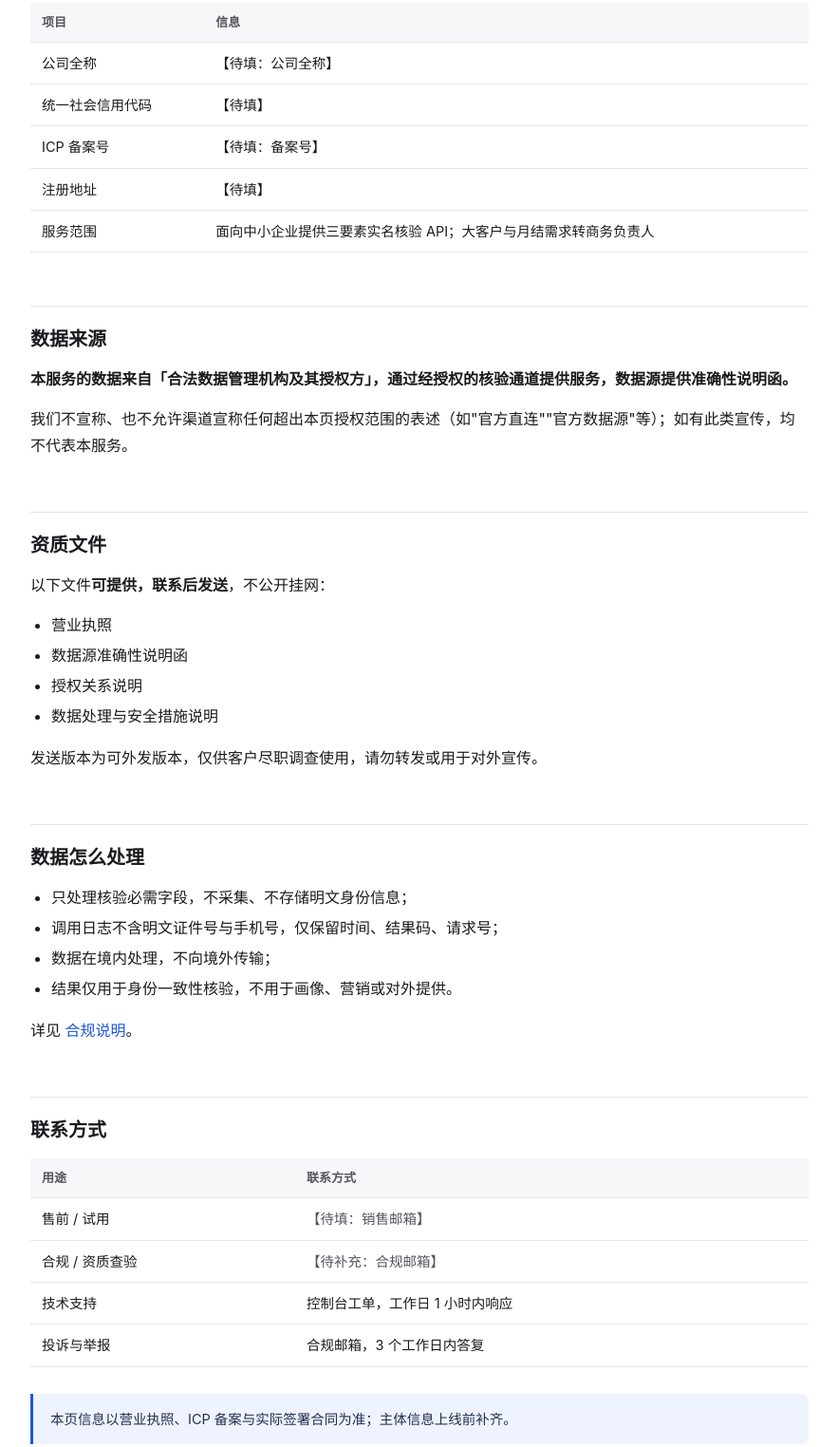
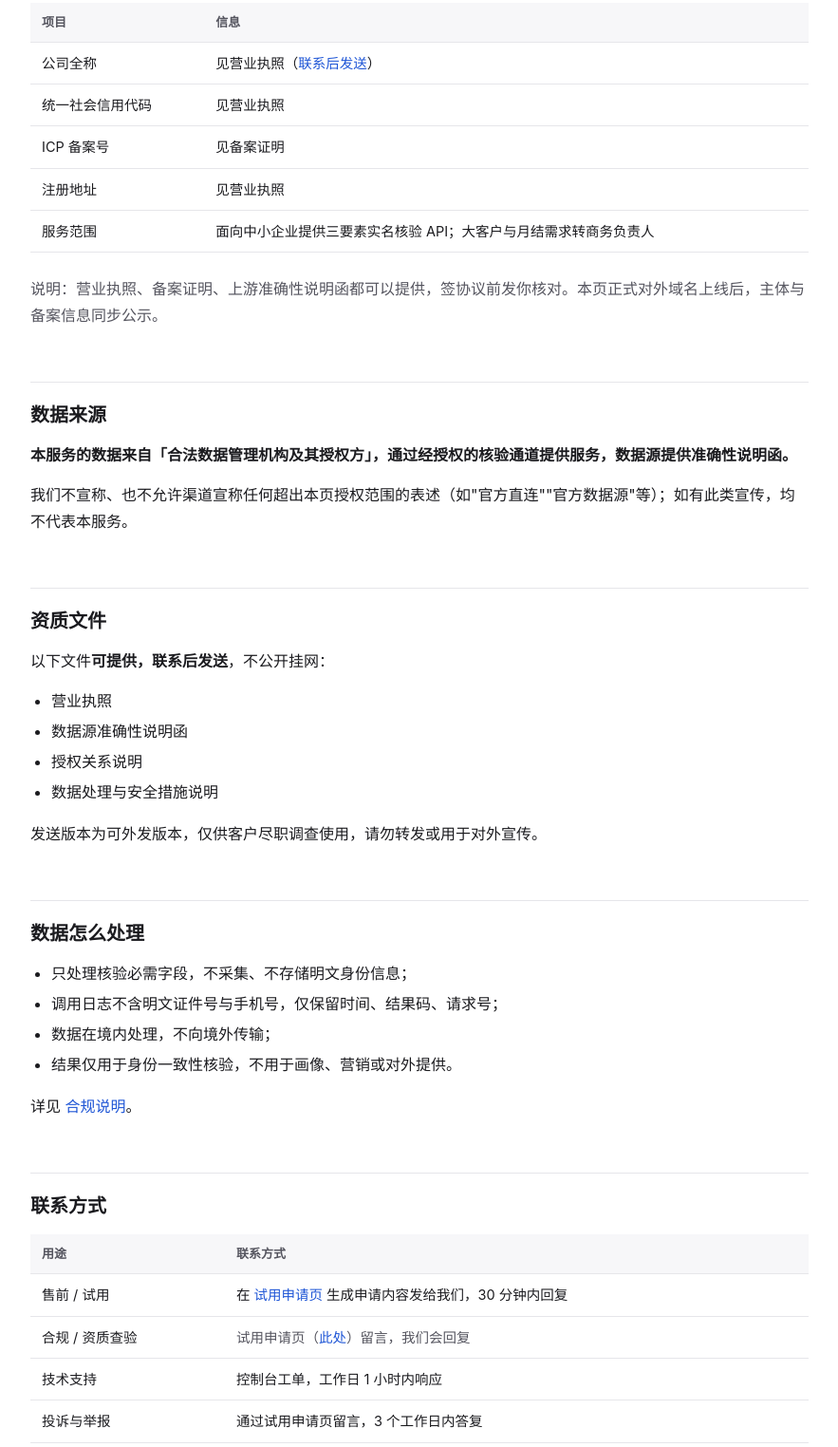
Before and after one commit to liuq88450-del/api-preview, a plain HTML site: page trust.html in a window 1280 px wide. Shown: the part 266-1790 px from the top of the page at 95% size, without its empty margins (52-935 px from the left). Drawn offline with Linux system fonts and the light colour scheme.

Commit message:
deploy trust.html

```diff
--- a/trust.html
+++ b/trust.html
@@ -31,13 +31,14 @@
   <div class="tbl">
   <table>
     <tr><th>项目</th><th>信息</th></tr>
-    <tr><td>公司全称</td><td>【待填：公司全称】</td></tr>
-    <tr><td>统一社会信用代码</td><td>【待填】</td></tr>
-    <tr><td>ICP 备案号</td><td>【待填：备案号】</td></tr>
-    <tr><td>注册地址</td><td>【待填】</td></tr>
+    <tr><td>公司全称</td><td>见营业执照（<a href="trial.html">联系后发送</a>）</td></tr>
+    <tr><td>统一社会信用代码</td><td>见营业执照</td></tr>
+    <tr><td>ICP 备案号</td><td>见备案证明</td></tr>
+    <tr><td>注册地址</td><td>见营业执照</td></tr>
     <tr><td>服务范围</td><td>面向中小企业提供三要素实名核验 API；大客户与月结需求转商务负责人</td></tr>
   </table>
   </div>
+  <p class="muted">说明：营业执照、备案证明、上游准确性说明函都可以提供，签协议前发你核对。本页正式对外域名上线后，主体与备案信息同步公示。</p>
 
   <h2 id="source">数据来源</h2>
   <p><strong>本服务的数据来自「合法数据管理机构及其授权方」，通过经授权的核验通道提供服务，数据源提供准确性说明函。</strong></p>
@@ -66,10 +67,10 @@
   <div class="tbl">
   <table>
     <tr><th>用途</th><th>联系方式</th></tr>
-    <tr><td>售前 / 试用</td><td><span class="muted">【待填：销售邮箱】</span></td></tr>
-    <tr><td>合规 / 资质查验</td><td><span class="muted">【待补充：合规邮箱】</span></td></tr>
+    <tr><td>售前 / 试用</td><td>在 <a href="trial.html">试用申请页</a> 生成申请内容发给我们，30 分钟内回复</td></tr>
+    <tr><td>合规 / 资质查验</td><td><span class="muted">试用申请页（<a href="trial.html">此处</a>）留言，我们会回复</span></td></tr>
     <tr><td>技术支持</td><td>控制台工单，工作日 1 小时内响应</td></tr>
-    <tr><td>投诉与举报</td><td>合规邮箱，3 个工作日内答复</td></tr>
+    <tr><td>投诉与举报</td><td>通过试用申请页留言，3 个工作日内答复</td></tr>
   </table>
   </div>
 
@@ -85,7 +86,7 @@
     本服务为经授权的实名核验通道，结果仅用于身份一致性核验。数据来自合法数据源。<br>
     <a href="service.html">服务与承诺</a> · <a href="trust.html">信任与资质</a> · <a href="compliance.html">合规说明</a> · <a href="faq.html">问答</a>
         <a href="service.html">服务与承诺</a> · <a href="trust.html">信任与资质</a> · <a href="compliance.html">合规说明</a> · <a href="faq.html">问答</a> · <a href="failure-reasons.html">失败原因</a>
-    <br>运营主体：【待填：公司全称】　ICP 备案号：【待填：备案号】
+    <br>资质文件：营业执照、备案证明、授权说明函，可提供，<a href="trial.html">联系后发送</a>。
   </div>
 </footer>
 
```
